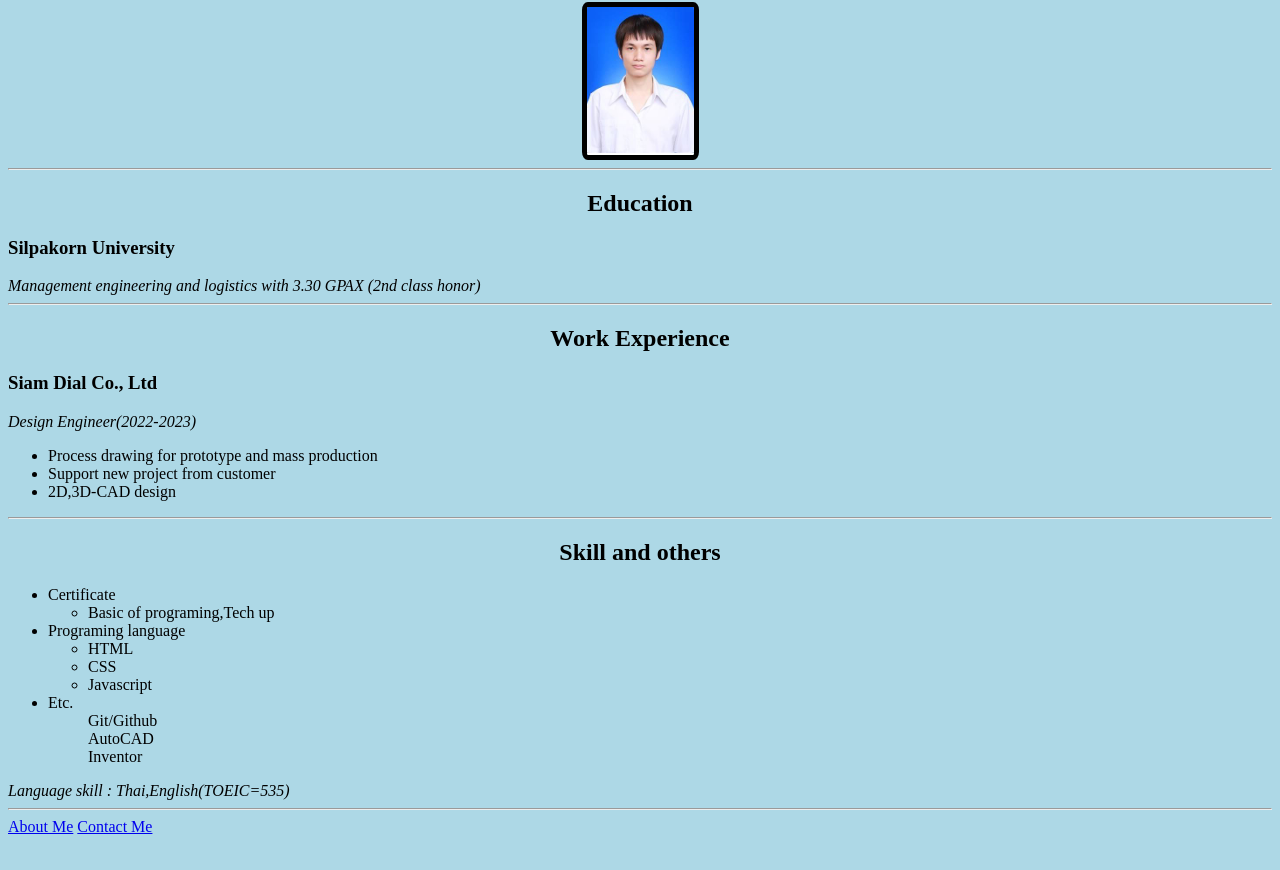
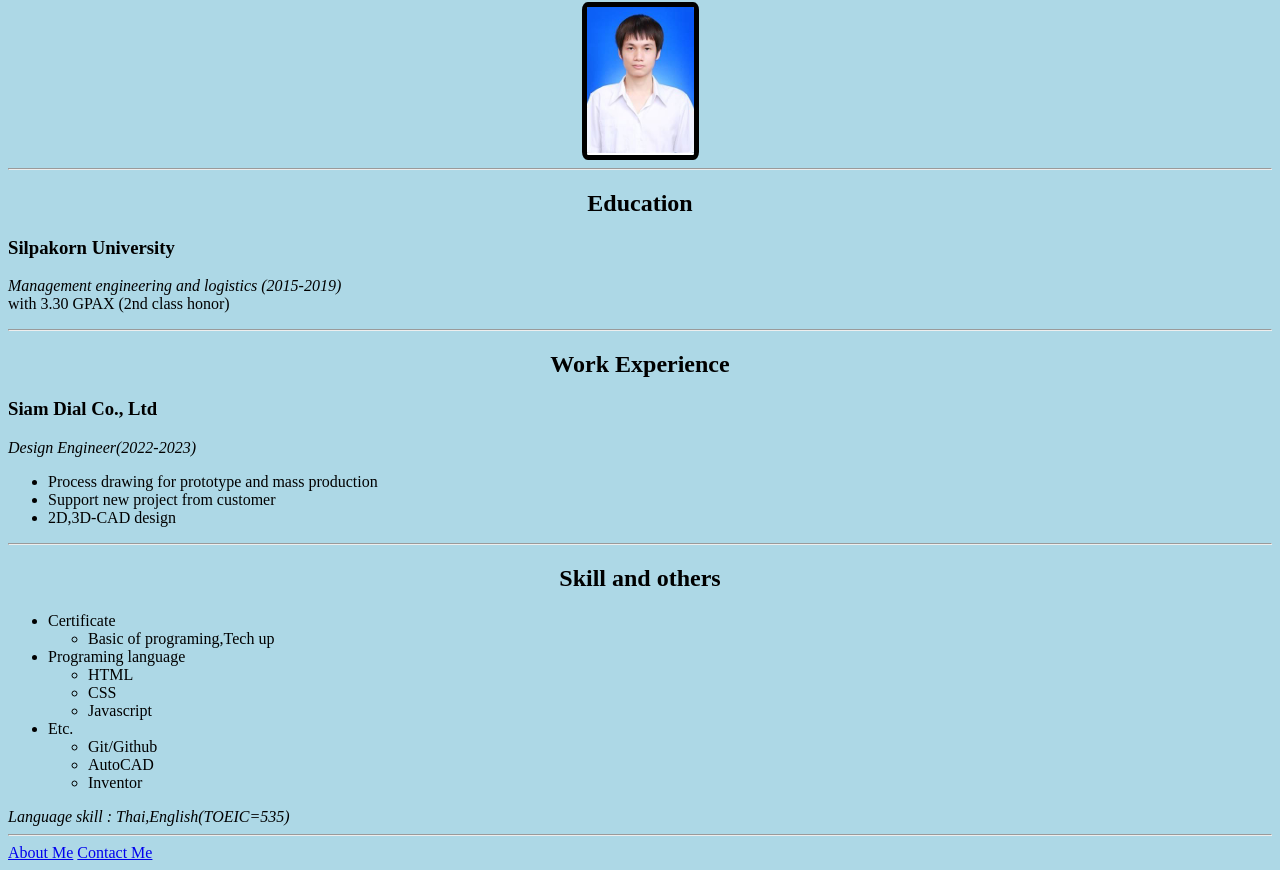
Before and after one commit to WaratSat/HTML-resume, a plain HTML site: page index.html in a window 1280 px wide. Shown: the part 78-948 px from the top of the page. Before the commit the page ends 922 px from the top, so only its background shows below. Drawn offline with Linux system fonts and the light colour scheme.

Commit message:
add: add education detail

```diff
--- a/index.html
+++ b/index.html
@@ -7,7 +7,7 @@
     </head>
     <style>
         body{
-            background-color: lightblue;
+        background-color: lightblue;
 
         }
        img{
@@ -19,7 +19,7 @@
        h1,h2{
         text-align: center;
        }
-       .my-project{
+       #my-project{
         display: none;
        }
 
@@ -30,8 +30,10 @@
         <h2>Education</h2>
 
         <h3>Silpakorn University</h3>
-        <em>Management engineering and logistics with 3.30 GPAX (2nd class
-            honor)</em> <hr>
+        <p>
+            <em>Management engineering and logistics (2015-2019)</em><br>with 3.30 GPAX (2nd class
+                honor)
+        </p> <hr>
         <h2>Work Experience</h2>
 
         <h3>Siam Dial Co., Ltd</h3>
@@ -42,7 +44,7 @@
             <li>2D,3D-CAD design</li>
         </ul> <hr>
 
-        <div class="my-project">
+        <div id="my-project">
             <h2>My project</h2>
             <p>On process!!!</p>
             <hr>
@@ -69,9 +71,11 @@
                 </ul>
             </li> -->
             <li>Etc.
-                <ul>Git/Github</ul>
-                <ul>AutoCAD</ul>
-                <ul>Inventor</ul>
+                <ul>
+                <li>Git/Github</li>
+                <li>AutoCAD</li>
+                <li>Inventor</li>
+                </ul>
             </li>
         </ul>
         <em>Language skill : Thai,English(TOEIC=535)</em>
```
